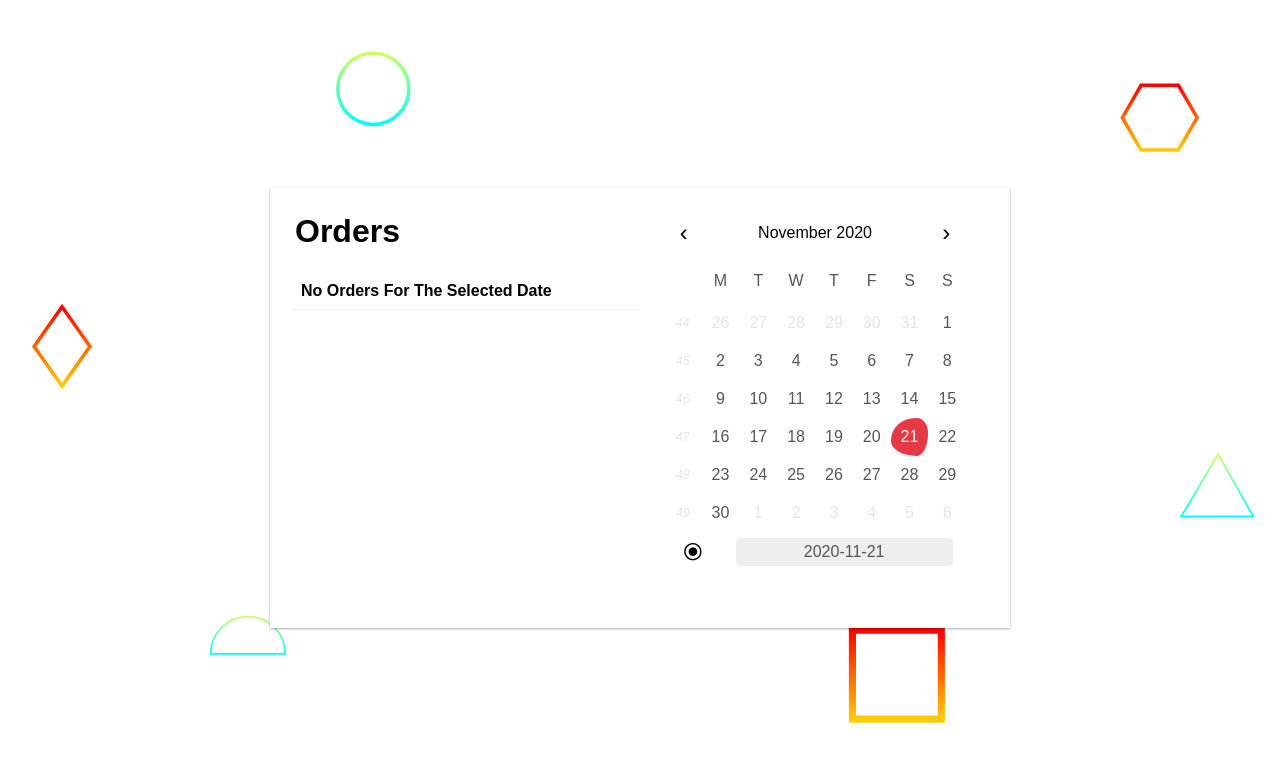
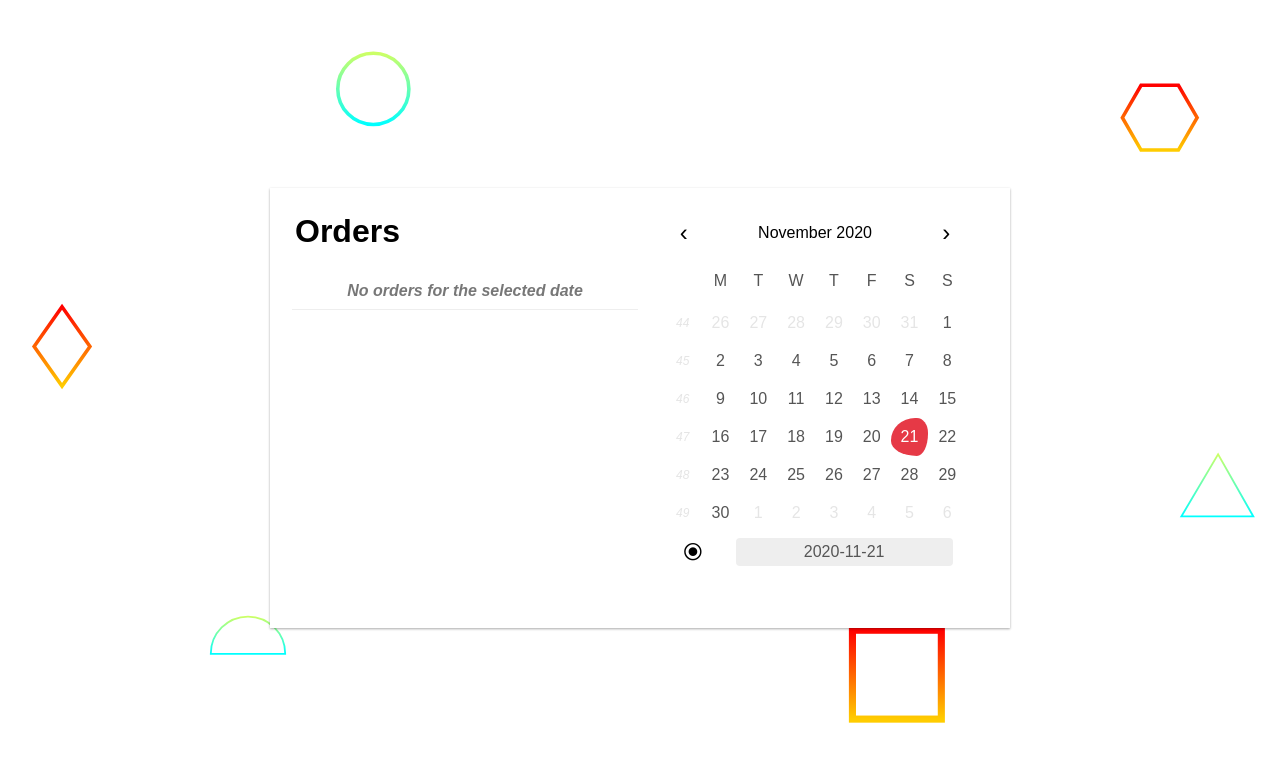
Before and after one commit to sergidb/datepicker-js, a plain HTML site: page index.html in a window 1280 px wide. Drawn offline with Linux system fonts and the light colour scheme.

Commit message:
no items message css

```diff
--- a/index.html
+++ b/index.html
@@ -72,6 +72,15 @@
             grid-row: span 2;
             margin: 0 auto;
         }
+
+        .no-items {
+            text-transform: initial;
+            text-align: center;
+            color: #777;
+            font-weight: normal;
+            font-style: italic;
+        }
+
     </style>
 
 </head>
@@ -278,8 +287,8 @@
                 let li = document.createElement('li');
                 let span = document.createElement('span');
                 span.innerText = `No orders for the selected date`;
+                span.classList.add('no-items');
                 li.appendChild(span);
-                console.log('holas');
                 ul.appendChild(li);
             }
 
```
